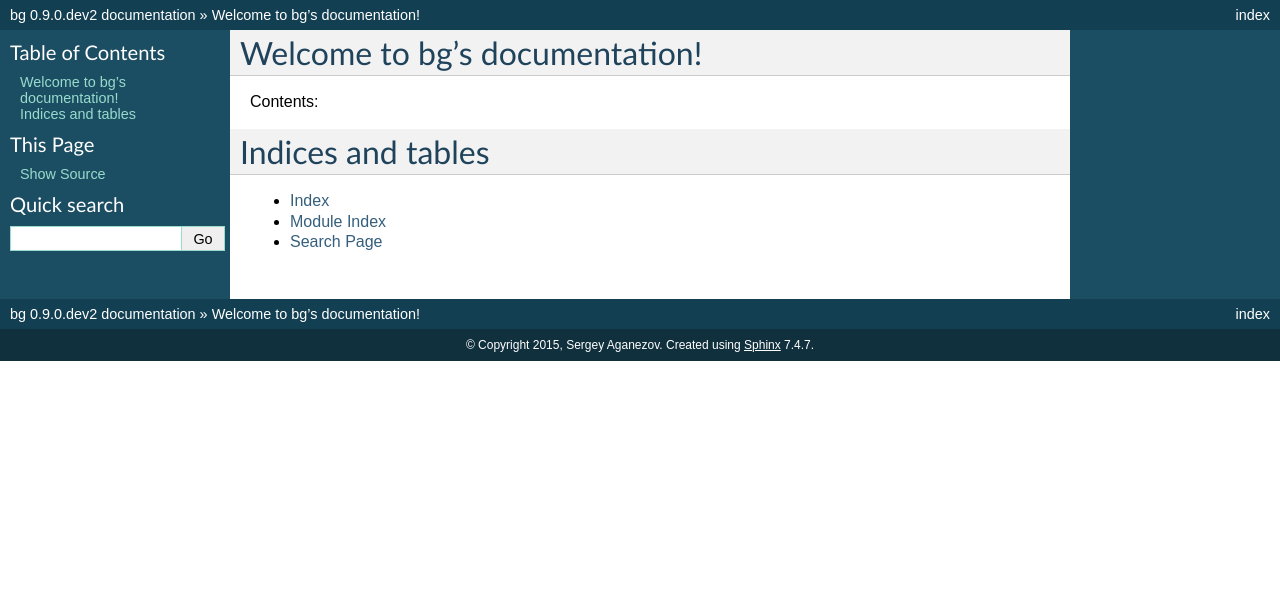
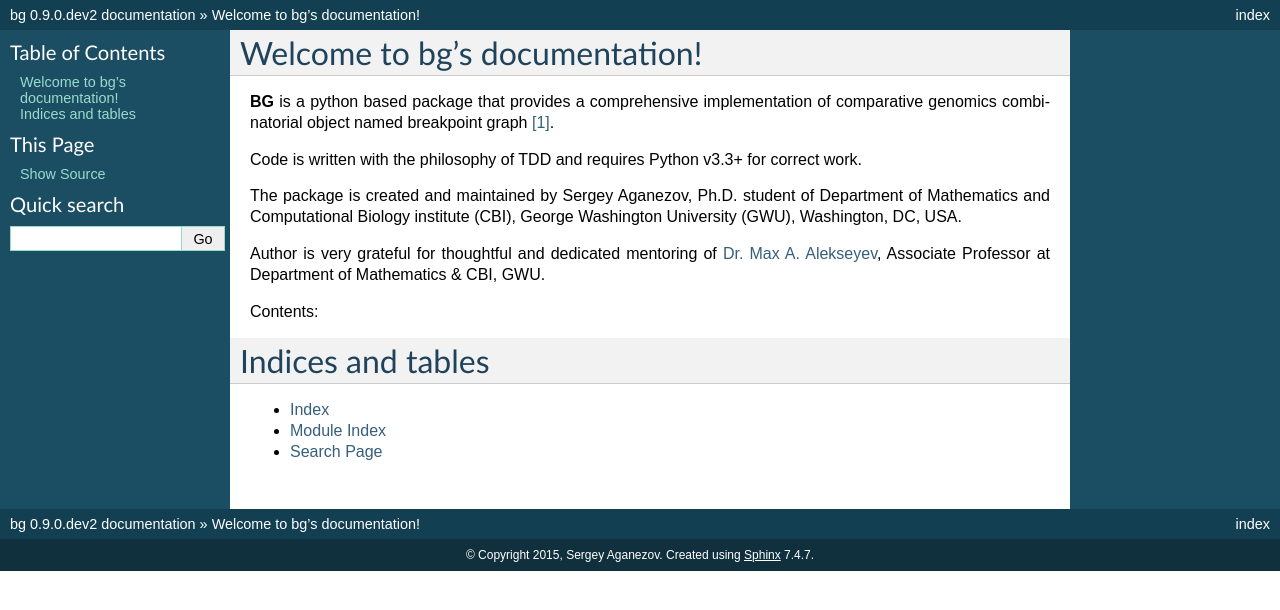
Before and after one commit to aganezov/bg, a Sphinx documentation site: the page built from docs/index.rst, in a window 1280 px wide. Shown: the top 610 px of the page. Built offline with Sphinx 7.4.7, drawn with Linux system fonts in a browser that asks for light colours.

Commit message:
initial take on index page providing a very basic information about the package

```diff
--- a/docs/index.rst
+++ b/docs/index.rst
@@ -5,6 +5,17 @@
 
 Welcome to bg's documentation!
 ==============================
+
+**BG** is a python based package that provides a comprehensive implementation of comparative genomics combinatorial
+object named breakpoint graph `[1] <http://genome.cshlp.org/content/early/2009/02/12/gr.082784.108.short>`_.
+
+Code is written with the philosophy of TDD and requires Python v3.3+ for correct work.
+
+The package is created and maintained by Sergey Aganezov, Ph.D. student of Department of Mathematics and Computational Biology institute (CBI),
+George Washington University (GWU), Washington, DC, USA.
+
+Author is very grateful for thoughtful and dedicated mentoring of `Dr. Max A. Alekseyev <http://home.gwu.edu/~maxal/>`_,
+Associate Professor at Department of Mathematics & CBI, GWU.
 
 Contents:
 
```
